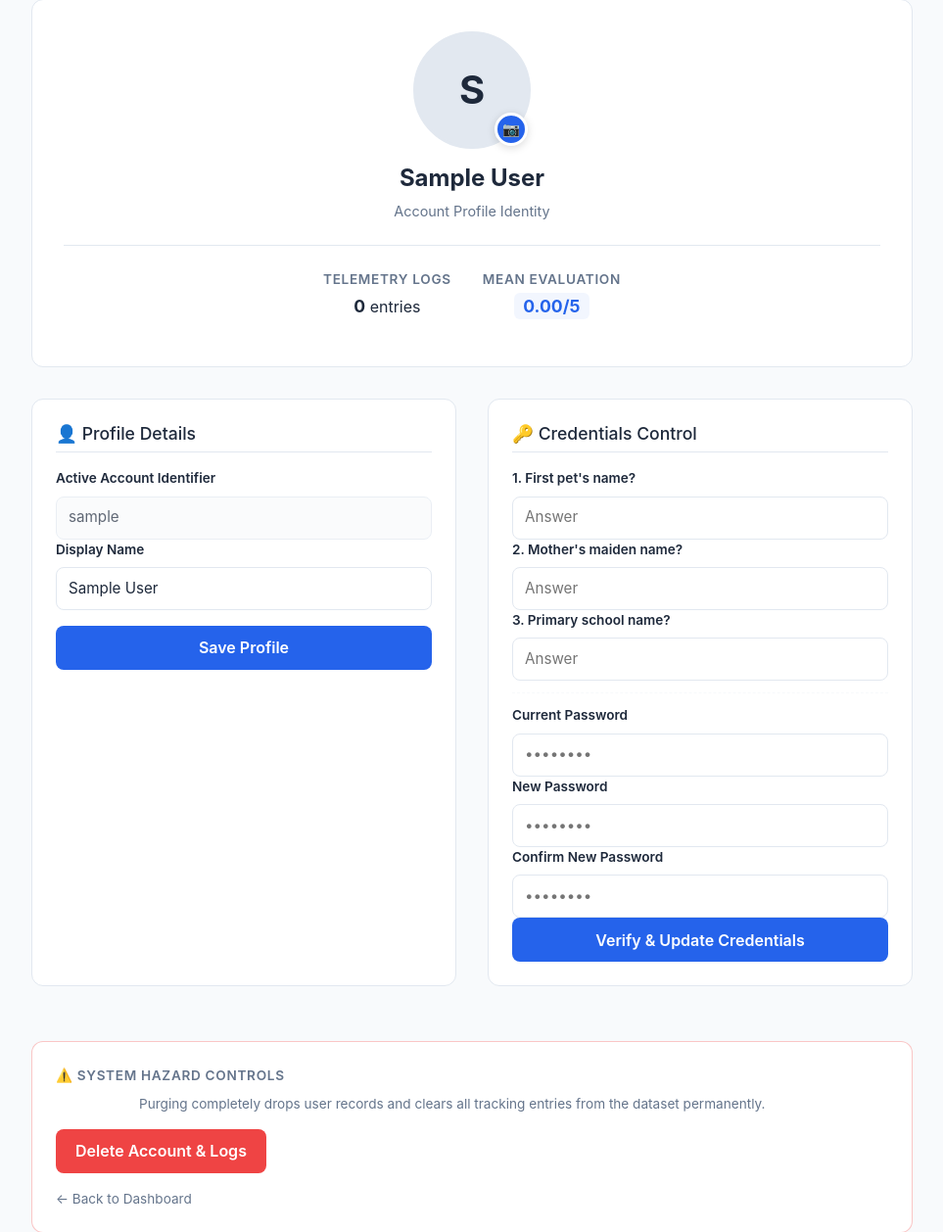
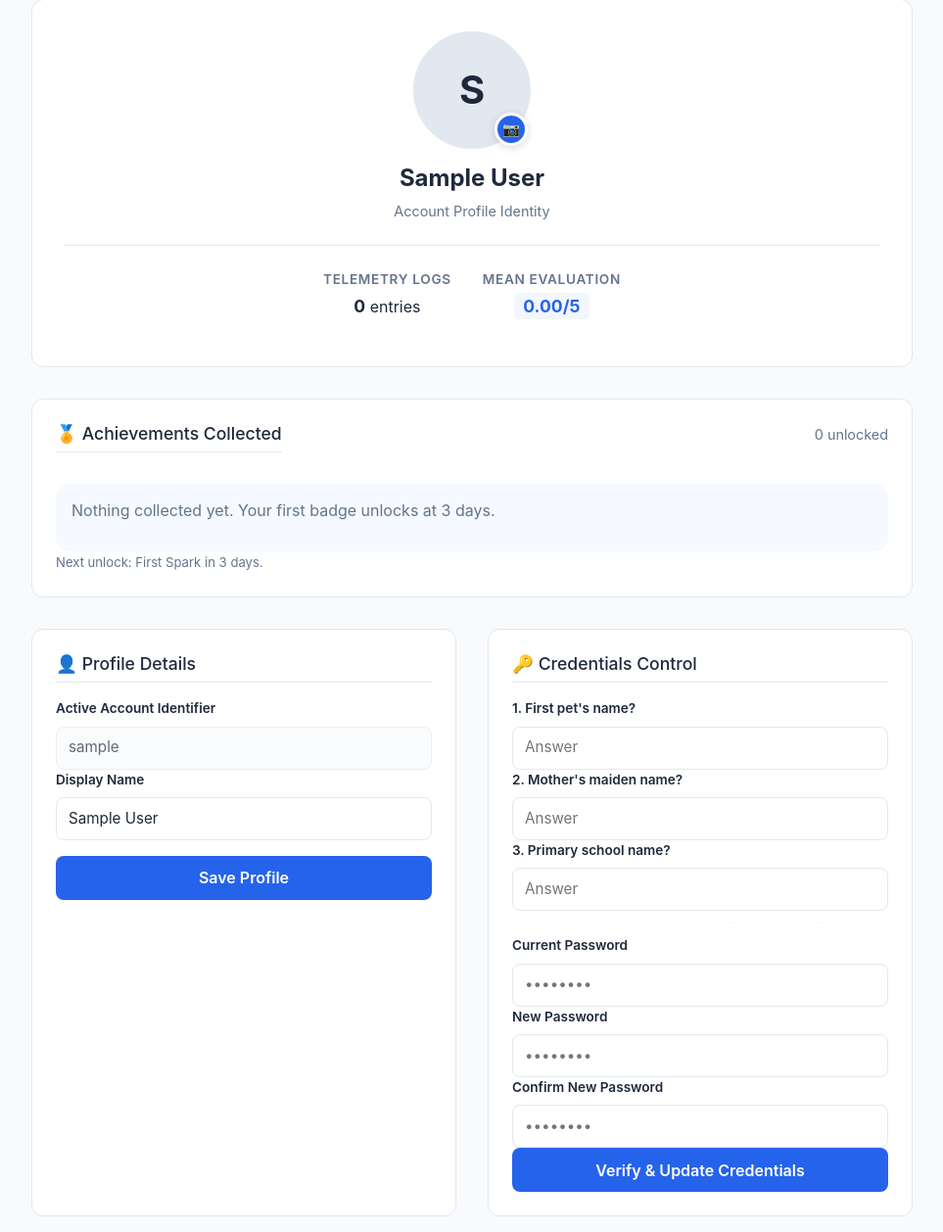
Before and after one commit to Je4emiah/2610-CSP1123-G18, a Flask app: page /profile in a window 1280 px wide. Shown: the part 136-1394 px from the top of the page at 98% size, without its empty margins (158-1121 px from the left). Run offline with Flask 3, Linux system fonts and the light colour scheme; the visitor is signed in with stand-in values (Sample User, id 1); data comes from the database, SQL or seed files in the repository; data that the repository does not hold is empty.

Commit message:
Merged Moustafa's latest patch, FEAT Achievement section

```diff
--- a/app.py
+++ b/app.py
@@ -91,17 +91,56 @@ MILESTONE_BADGES = [
 ]
 
 
-def build_milestone_badges(streak):
-    earned_badges = [
+def calculate_current_streak_dates(log_dates):
+    log_date_set = set(log_dates)
+    today = datetime.date.today()
+    yesterday = today - datetime.timedelta(days=1)
+
+    if today.strftime('%Y-%m-%d') in log_date_set:
+        current_date = today
+    elif yesterday.strftime('%Y-%m-%d') in log_date_set:
+        current_date = yesterday
+    else:
+        return []
+
+    streak_dates = []
+    while current_date.strftime('%Y-%m-%d') in log_date_set:
+        streak_dates.append(current_date.strftime('%Y-%m-%d'))
+        current_date -= datetime.timedelta(days=1)
+
+    return streak_dates
+
+
+def build_milestone_progress(streak_dates):
+    streak = len(streak_dates)
+    earned_badges = []
+
+    for badge in MILESTONE_BADGES:
+        if streak >= badge["days"]:
+            earned_badges.append({
+                **badge,
+                "unlocked": True,
+                "achievement_date": streak_dates[badge["days"] - 1],
+            })
+
+    next_badge = next((badge for badge in MILESTONE_BADGES if streak < badge["days"]), None)
+    if next_badge:
+        next_badge = {
+            **next_badge,
+            "days_remaining": next_badge["days"] - streak,
+        }
+
+    milestone_markers = [
         {
-            **badge,
-            "unlocked": True,
+            "date": badge["achievement_date"],
+            "days": badge["days"],
+            "label": badge["label"],
+            "emoji": badge["emoji"],
         }
-        for badge in MILESTONE_BADGES
-        if streak >= badge["days"]
+        for badge in earned_badges
     ]
-    next_badge = next((badge for badge in MILESTONE_BADGES if streak < badge["days"]), None)
-    return earned_badges, next_badge
+
+    return streak, earned_badges, next_badge, milestone_markers
 
 # --- CONTEXT PROCESSOR ---
 @app.context_processor
@@ -260,12 +299,22 @@ def profile():
     cursor = db.execute("SELECT username, name, gender, profile_pic FROM users WHERE username = ?", (username,))
     account_info = cursor.fetchone()
 
+    date_rows = db.execute('''
+        SELECT DISTINCT date(timestamp) as log_date
+        FROM mood_logs
+        WHERE username = ?
+        ORDER BY log_date DESC
+    ''', (username,)).fetchall()
+    log_dates = [row['log_date'] for row in date_rows]
+    streak_dates = calculate_current_streak_dates(log_dates)
+    streak, milestone_badges, next_milestone, milestone_markers = build_milestone_progress(streak_dates)
+
     logs_cursor = db.execute("SELECT COUNT(*) as log_count, AVG(mood_score) as avg_score FROM mood_logs WHERE username = ?", (username,))
     stats = logs_cursor.fetchone()
     entry_count = stats['log_count'] if stats else 0
     avg_score = round(stats['avg_score'], 2) if stats and stats['avg_score'] else "0.00"
 
-    return render_template('profile.html', user=account_info, entry_count=entry_count, avg_score=avg_score)
+    return render_template('profile.html', user=account_info, entry_count=entry_count, avg_score=avg_score, streak=streak, milestone_badges=milestone_badges, next_milestone=next_milestone)
 
 @app.route('/logout')
 def logout():
@@ -350,19 +399,9 @@ def dashboard():
         WHERE username = ?
         ORDER BY log_date DESC
     ''', (username,)).fetchall()
-
-    streak = 0
-    today_str = datetime.date.today().strftime('%Y-%m-%d')
-    yesterday_str = (datetime.date.today() - datetime.timedelta(days=1)).strftime('%Y-%m-%d')
     log_dates = [row['log_date'] for row in date_rows]
-
-    if today_str in log_dates or yesterday_str in log_dates:
-        current_date = datetime.date.today() if today_str in log_dates else datetime.date.today() - datetime.timedelta(days=1)
-        while current_date.strftime('%Y-%m-%d') in log_dates:
-            streak += 1
-            current_date -= datetime.timedelta(days=1)
-
-    milestone_badges, next_milestone = build_milestone_badges(streak)
+    streak_dates = calculate_current_streak_dates(log_dates)
+    streak, milestone_badges, next_milestone, milestone_markers = build_milestone_progress(streak_dates)
 
     # Calculate metrics over a sliding 7-day window
     row = db.execute('''
@@ -441,7 +480,8 @@ def dashboard():
                            avg_score=avg_score,
                            streak=streak,
                            milestone_badges=milestone_badges,
-                           next_milestone=next_milestone)
+                           next_milestone=next_milestone,
+                           milestone_markers=milestone_markers)
 
 @app.route('/history')
 def history():
--- a/static/css/style.css
+++ b/static/css/style.css
@@ -528,6 +528,106 @@
 
 [data-bs-theme="dark"] .milestone-empty-state {
     background: rgba(15, 23, 42, 0.7);
+}
+
+.milestone-chart-strip {
+    display: flex;
+    justify-content: space-between;
+    gap: 1rem;
+    margin: 1rem 0;
+    padding: 0.9rem 1rem;
+    border: 1px solid var(--border);
+    border-radius: var(--radius-standard);
+    background: var(--bg-panel);
+}
+
+.milestone-chart-strip-item {
+    display: flex;
+    flex-direction: column;
+    gap: 0.2rem;
+}
+
+.milestone-chart-strip-item--right {
+    text-align: right;
+}
+
+.milestone-strip-label {
+    font-size: 0.75rem;
+    text-transform: uppercase;
+    letter-spacing: 0.08em;
+    color: var(--text-muted);
+}
+
+.profile-achievements-panel {
+    padding: 1.25rem 1.5rem;
+}
+
+.profile-achievements-header {
+    display: flex;
+    justify-content: space-between;
+    align-items: baseline;
+    gap: 1rem;
+    margin-bottom: 1rem;
+}
+
+.profile-achievements-count {
+    color: var(--text-muted);
+    font-size: 0.9rem;
+}
+
+.profile-achievements-grid {
+    display: grid;
+    grid-template-columns: repeat(auto-fit, minmax(220px, 1fr));
+    gap: 0.75rem;
+}
+
+.profile-achievement-card {
+    display: flex;
+    align-items: center;
+    gap: 0.85rem;
+    padding: 0.85rem 0.95rem;
+    border: 1px solid rgba(37, 99, 235, 0.16);
+    border-radius: 14px;
+    background: rgba(37, 99, 235, 0.04);
+}
+
+[data-bs-theme="dark"] .profile-achievement-card {
+    background: rgba(15, 23, 42, 0.6);
+}
+
+.profile-achievement-emoji {
+    width: 2.5rem;
+    height: 2.5rem;
+    display: grid;
+    place-items: center;
+    border-radius: 999px;
+    background: rgba(37, 99, 235, 0.12);
+    flex: 0 0 auto;
+}
+
+.profile-achievement-copy h5 {
+    margin: 0;
+    font-size: 0.95rem;
+    font-weight: 700;
+    color: var(--text-main);
+}
+
+.profile-achievement-copy p,
+.profile-achievements-next {
+    margin: 0.15rem 0 0;
+    color: var(--text-muted);
+    font-size: 0.82rem;
+}
+
+.profile-achievements-empty {
+    padding: 0.9rem 1rem;
+    border-radius: 14px;
+    background: rgba(37, 99, 235, 0.04);
+    color: var(--text-muted);
+}
+
+[data-bs-theme="dark"] .profile-achievements-empty {
+    background: rgba(15, 23, 42, 0.6);
 }
 
 /* ==========================================================================
--- a/templates/profile.html
+++ b/templates/profile.html
@@ -45,6 +45,35 @@
           <p><span class="profile-status-counter score-badge">{{ avg_score }}/5</span></p>
         </div>
       </div>
+    </div>
+
+    <div class="profile-panel profile-achievements-panel">
+      <div class="profile-achievements-header">
+        <h4 class="profile-section-heading">🏅 Achievements Collected</h4>
+        <span class="profile-achievements-count">{{ milestone_badges|length }} unlocked</span>
+      </div>
+
+      {% if milestone_badges %}
+        <div class="profile-achievements-grid">
+          {% for badge in milestone_badges %}
+            <article class="profile-achievement-card" title="{{ badge.description }}">
+              <div class="profile-achievement-emoji">{{ badge.emoji }}</div>
+              <div class="profile-achievement-copy">
+                <h5>{{ badge.label }}</h5>
+                <p>Unlocked on {{ badge.achievement_date }}</p>
+              </div>
+            </article>
+          {% endfor %}
+        </div>
+      {% else %}
+        <div class="profile-achievements-empty">
+          <p>Nothing collected yet. Your first badge unlocks at 3 days.</p>
+        </div>
+      {% endif %}
+
+      {% if next_milestone %}
+        <p class="profile-achievements-next">Next unlock: {{ next_milestone.label }} in {{ next_milestone.days_remaining }} days.</p>
+      {% endif %}
     </div>
 
     {# --- Profile Management Grid --- #}
```
Also changed, not shown: static/js/dashboard.js (+13 -0 lines), templates/dashboard.html (+18 -3 lines), templates/index.html (+8 -8 lines).
